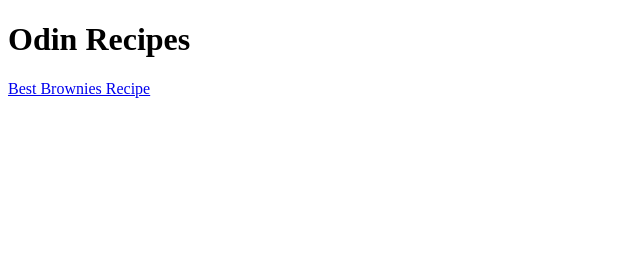
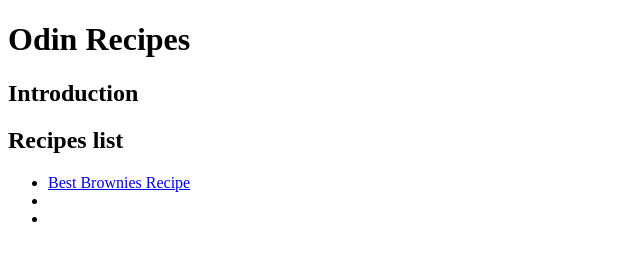
Before and after one commit to matthew-wong1/odin-recipes, a plain HTML site: page index.html in a window 1280 px wide. Shown: the whole page, without its empty margins (0-640 px from the left). Drawn offline with Linux system fonts and the light colour scheme.

Commit message:
Fix typo

```diff
--- a/index.html
+++ b/index.html
@@ -7,6 +7,16 @@
 
     <body>
         <h1>Odin Recipes</h1>
-        <a href="recipes/brownies.html">Best Brownies Recipe</a>
+
+        <h2>Introduction</h2>
+        <p></p>
+
+        <h2>Recipes list</h2>
+        <ul>
+            <li><a href="recipes/brownies.html">Best Brownies Recipe</a></li>
+            <li></li>
+            <li></li>
+        </ul>
+
     </body>
 </html>
```
